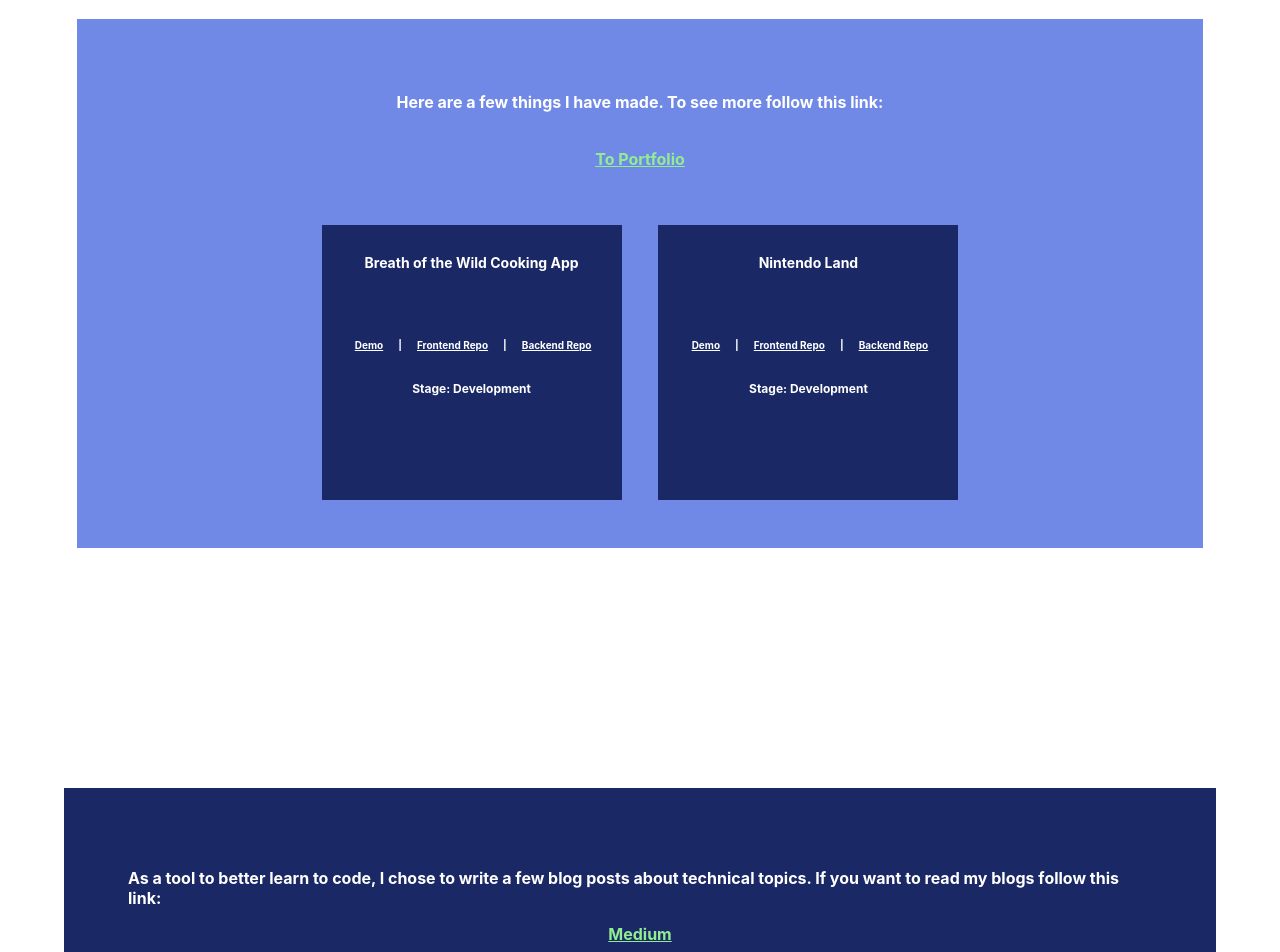
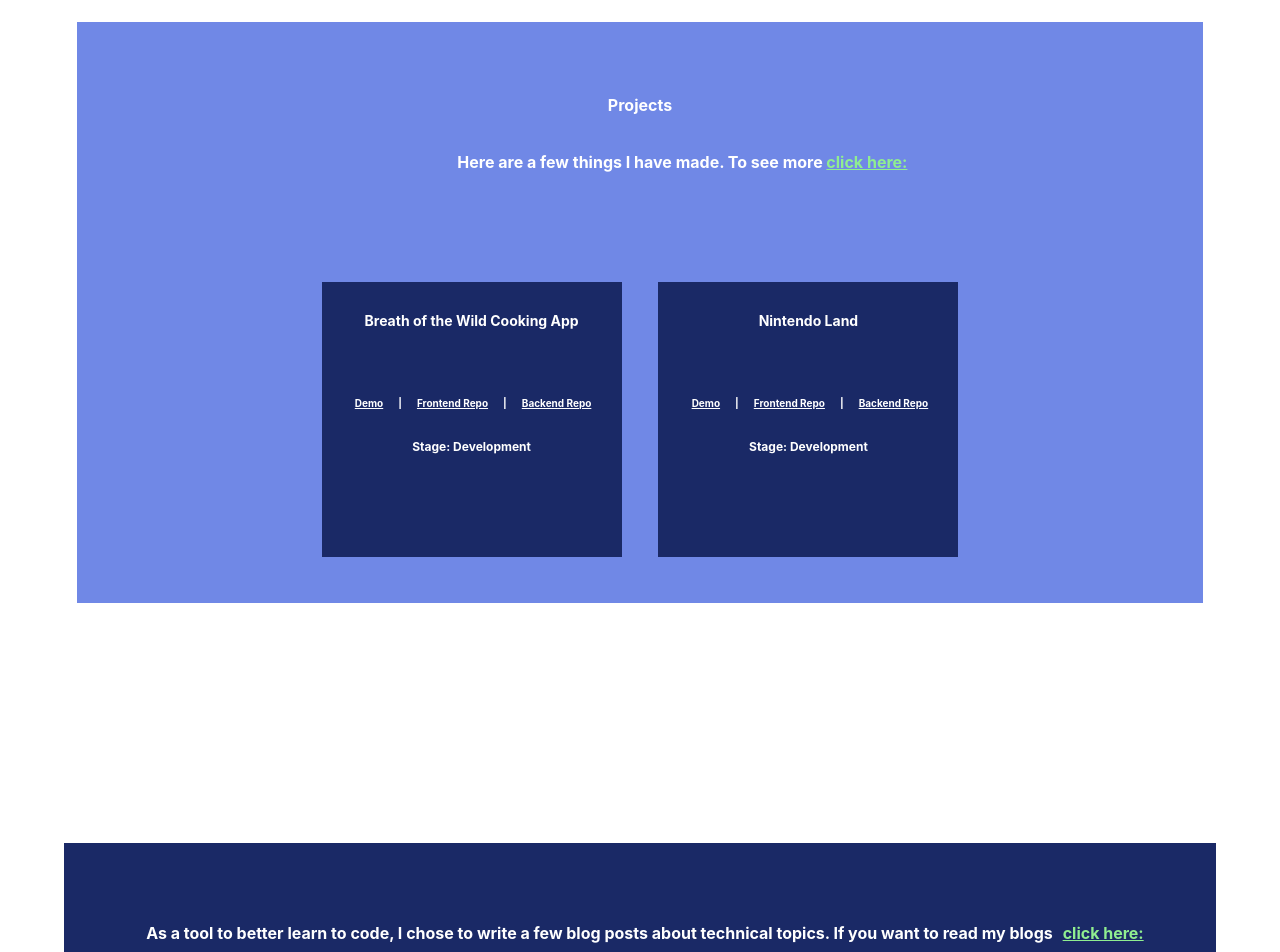
Before and after one commit to dylantoporek/portfolio-project, a React (Create React App) app: page / in a window 1280 px wide. Shown: the part 2360-3312 px from the top of the page. Built offline with nearby package versions, Linux system fonts and the light colour scheme.

Commit message:
styling updates

```diff
--- a/src/App.css
+++ b/src/App.css
@@ -147,7 +147,7 @@
 
 #home-experience{
   position: relative;
-  width: 80%;
+  width: 83%;
   top: 90%;
   align-self: center;
   display: flex;
@@ -168,6 +168,10 @@
   padding: 4%;
   color: white;
 
+}
+
+#project-text-container{
+  display: flex;
 }
 
 #home-blogs{
@@ -342,11 +346,21 @@
   color: lightgreen;
   position: relative;
   cursor: pointer;
+  left: 1%;
+}
+
+.portfolio-home-link{
+  color: lightgreen;
+  position: relative;
+  top: -36px;
+  left: 101%;
+  cursor: pointer;
+  text-decoration: underline;
 }
 
 #home-contact-bar{
   position: absolute;
-  bottom: -2650px;
+  bottom: -2800px;
   flex-grow: 1;
   justify-content: 'flex-end';
   width: 100%;
--- a/src/components/Pages/Home.js
+++ b/src/components/Pages/Home.js
@@ -89,10 +89,17 @@ function Home({changePage}){
             </div>
 
             <div id='home-projects'>
-                <h4>Here are a few things I have made. To see more follow this link:</h4>
-                <p className='home-link' onClick={()=> navigate('/portfolio')} style={{
-                    textDecoration: 'underline'
-                }}>To Portfolio</p>
+                <h4>Projects</h4>
+                <div id='project-text-container'>
+                <p>
+                    Here are a few things I have made. To see more
+                    <p className='portfolio-home-link'
+                    onClick={()=> navigate('portfolio')}>
+                        click here:
+                    </p>
+                </p>
+                </div>
+
                 <div id='home-featured-projects-container'>
                     {featuredProjectDisplay}
                 </div>
@@ -100,8 +107,9 @@ function Home({changePage}){
             </div>
 
             <div id='home-blogs'>
-                <p>As a tool to better learn to code, I chose to write a few blog posts about technical topics. If you want to read my blogs follow this link:</p>
-                <a className='home-link' href='https://medium.com/@dylantoporek'>Medium</a>
+                <p>As a tool to better learn to code, I chose to write a few blog posts about technical topics. If you want to read my blogs
+                <a className='home-link' href='https://medium.com/@dylantoporek'>click here:</a>
+                </p>
             </div>
 
             <div id='home-contact-bar'>
```
